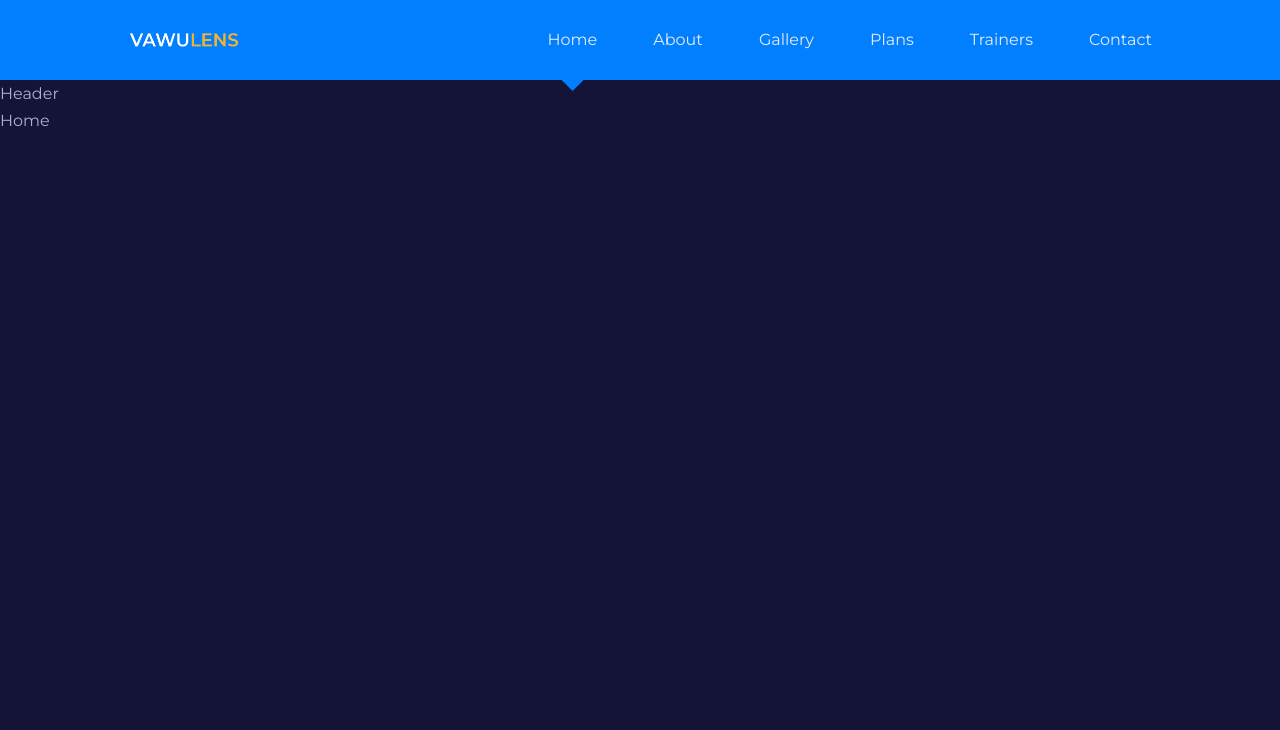
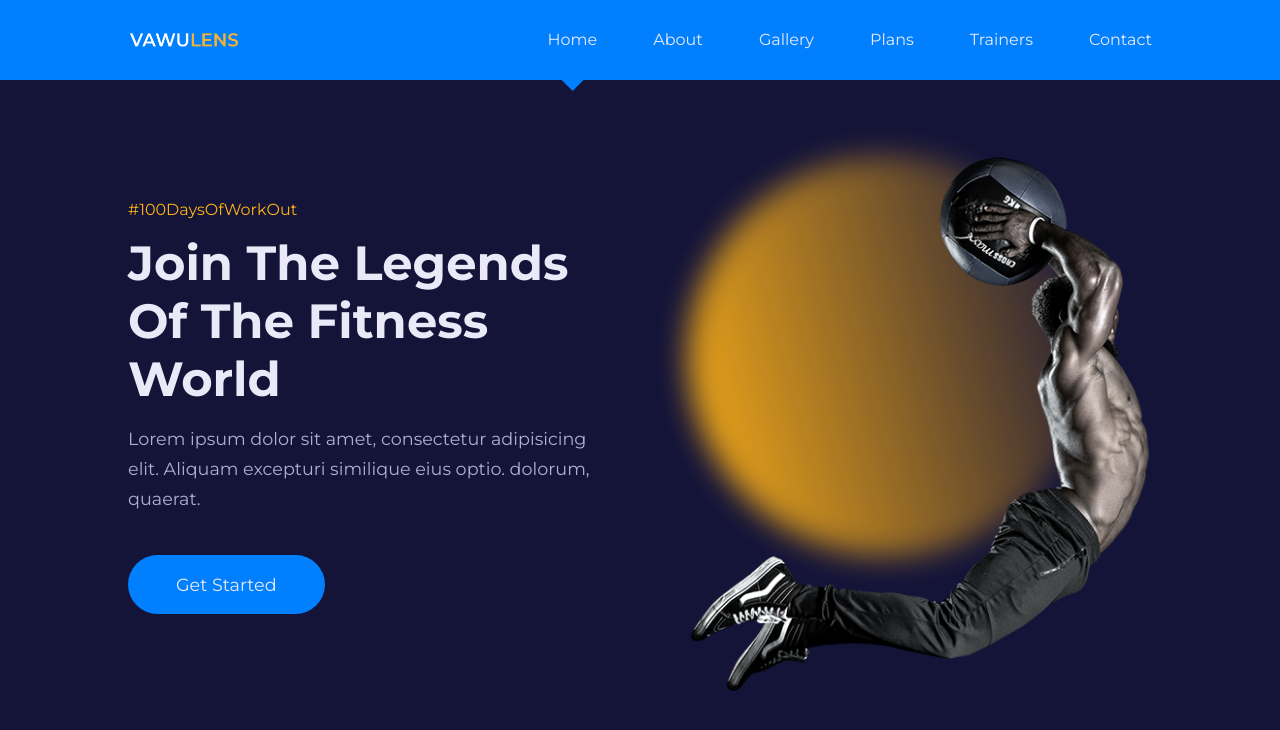
Before and after one commit to yangheat/react-website-tutorial, a React (Create React App) app: page / in a window 1280 px wide. Shown: the top 730 px of the page. Built offline with nearby package versions, Linux system fonts and the light colour scheme.

Commit message:
main header component

```diff
--- /dev/null
+++ b/src/components/mainHeader/MainHeader.jsx
@@ -0,0 +1,27 @@
+import { Link } from "react-router-dom"
+import Image from "../../images/main_header.png"
+
+const MainHeader = () => {
+  return (
+    <header className="main-header">
+      <div className="container main-header-container">
+        <div className="main-header-left">
+          <h4>#100DaysOfWorkOut</h4>
+          <h1>Join The Legends Of The Fitness World</h1>
+          <p>
+            Lorem ipsum dolor sit amet, consectetur adipisicing elit. Aliquam excepturi similique eius optio. dolorum, quaerat.
+          </p>
+          <Link to="/plans" className="btn lg">Get Started</Link>
+        </div>
+        <div className="main-header-rigth">
+          <div className="main-header-circle"></div>
+          <div className="main-header-image">
+            <img src={Image} alt="Main Header Image" />
+          </div>
+        </div>
+      </div>
+    </header>
+  )
+}
+
+export default MainHeader
--- a/src/components/navbar/header/Header.jsx
+++ /dev/null
@@ -1,7 +0,0 @@
-const Header = () => {
-  return (
-    <div>Header</div>
-  )
-}
-
-export default Header
--- a/src/components/navbar/navbar.css
+++ b/src/components/navbar/navbar.css
@@ -4,7 +4,7 @@
     background: var(--color-primary);
     display: grid;
     place-items: center;
-    /* position: fixed; */
+    position: fixed;
     top: 0;
     left: 0;
     z-index: 99;
--- a/src/index.css
+++ b/src/index.css
@@ -64,3 +64,33 @@
     object-fit: cover;
     width: 100%;
 }
+
+.btn {
+    color: var(--color-gray-100);
+    width: fit-content;
+    margin: 0 auto;
+    padding: 0.9rem 2rem;
+    background: var(--color-primary);
+    border-radius: 1.5rem;
+    transition: var(--transition)
+}
+
+.btn:hover {
+    background: var(--color-secondary);
+    color: var(--color-gray-600);
+}
+
+.btn.lg {
+    padding: 1.2rem 3rem;
+    border-radius: 2rem;
+    font-size: 1.1rem;
+}
+
+.btn.sm {
+    padding: 0.4rem 1.2rem;
+    font-size: 0.9rem;
+}
+
+.btn.sm:hover {
+    background: var(--color-gray-100);
+}
--- a/src/pages/home/Home.jsx
+++ b/src/pages/home/Home.jsx
@@ -1,11 +1,10 @@
-import Header from '../../components/navbar/header/Header'
+import MainHeader from '../../components/mainHeader/MainHeader'
 import './home.css'
 
 const home = () => {
   return (
     <>
-    <Header/>
-    Home
+    <MainHeader/>
     </>
   )
 }
--- a/src/pages/home/home.css
+++ b/src/pages/home/home.css
@@ -0,0 +1,54 @@
+.main-header {
+    width: 100vw;
+    height: calc(100vh - 3rem);
+    display: grid;
+    place-items:center;
+    margin-top: 3rem;
+}
+
+.main-header-container {
+    height: 100%;
+    display: grid;
+    grid-template-columns: 1fr 1fr;
+    align-items: center;
+    justify-content: space-between;
+    gap: 6rem;
+}
+
+.main-header-left {
+    margin-top: -3rem;
+}
+
+.main-header-left h4 {
+    margin-bottom: 1rem;
+    color: var(--color-secondary);
+    font-weight: 400
+}
+
+.main-header-left p {
+    margin: 1rem 0 3.5rem;
+    font-size: 1.1rem;
+}
+
+.main-header-right {
+    display: grid;
+    place-items: center;
+    position: relative;
+}
+
+.main-header-circle {
+    width: 25rem;
+    height: 25rem;
+    background: linear-gradient(75deg, var(--color-secondary), transparent);
+    border-radius: 50%;
+    position: absolute;
+    filter: blur(15px)
+}
+
+.main-header-image {
+    position: relative;
+}
+
+.main-header:hover .main-header-circle {
+    filter: blur(15px);
+}
```
